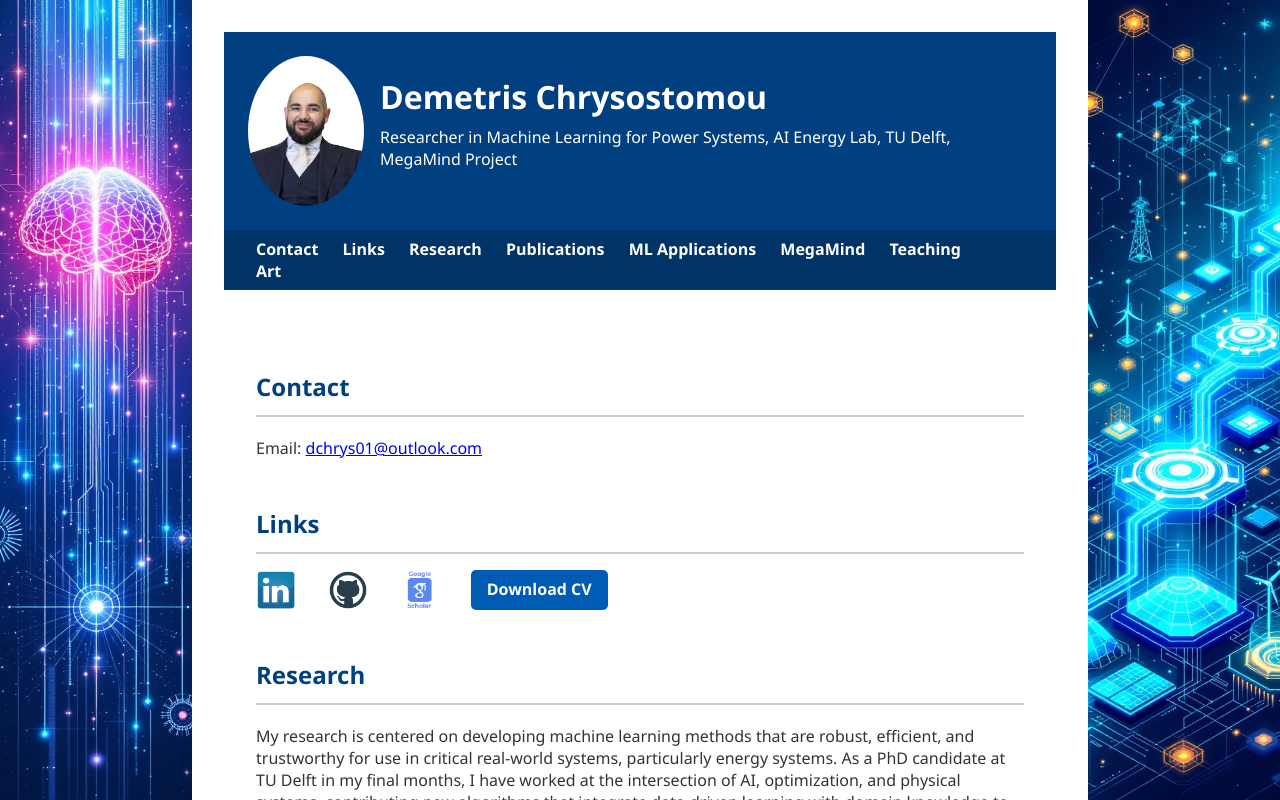
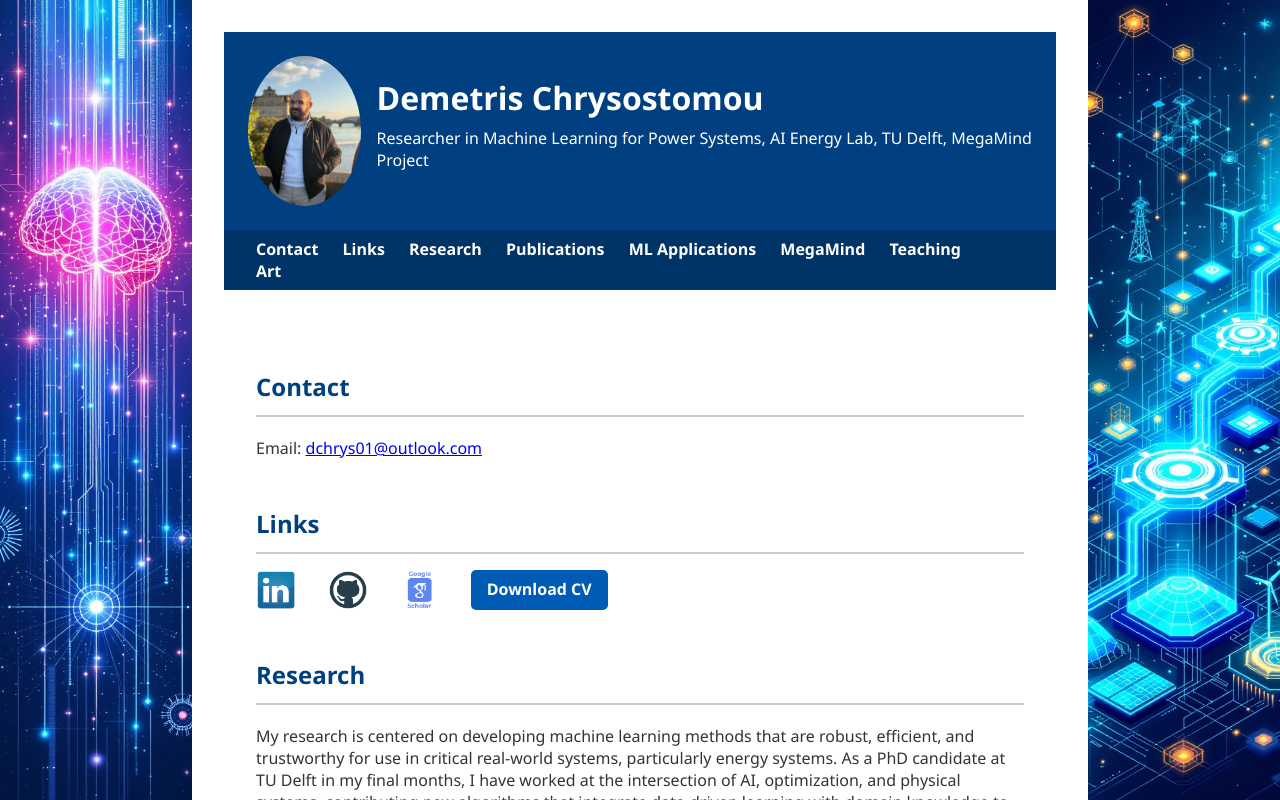
Before and after one commit to Demetris-Ch/Demetris-Ch, a plain HTML site: page index.html in a window 1280 px wide. Drawn offline with Linux system fonts and the light colour scheme.

Commit message:
Update index.html

```diff
--- a/index.html
+++ b/index.html
@@ -114,7 +114,7 @@
     <div class="side-left"></div>
     <div class="main-content">
 <header>
-    <img src="contain/demetris_profile_web.jpg" alt="Demetris Chrysostomou">
+    <img src="contain/Me2.jpg" alt="Demetris Chrysostomou">
     <div>
         <h1>Demetris Chrysostomou</h1>
         <p>Researcher in Machine Learning for Power Systems, AI Energy Lab, TU Delft, MegaMind Project</p>
```
